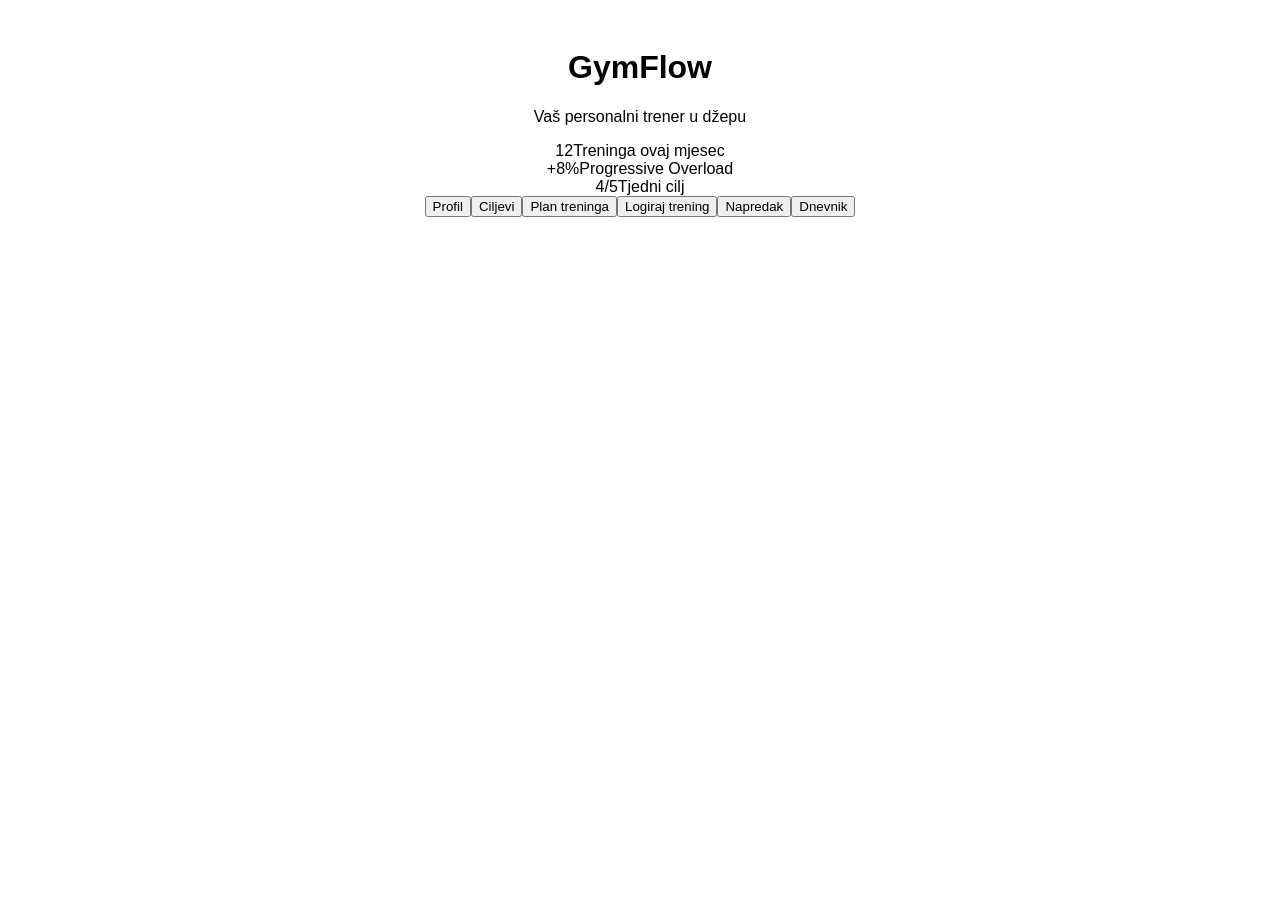
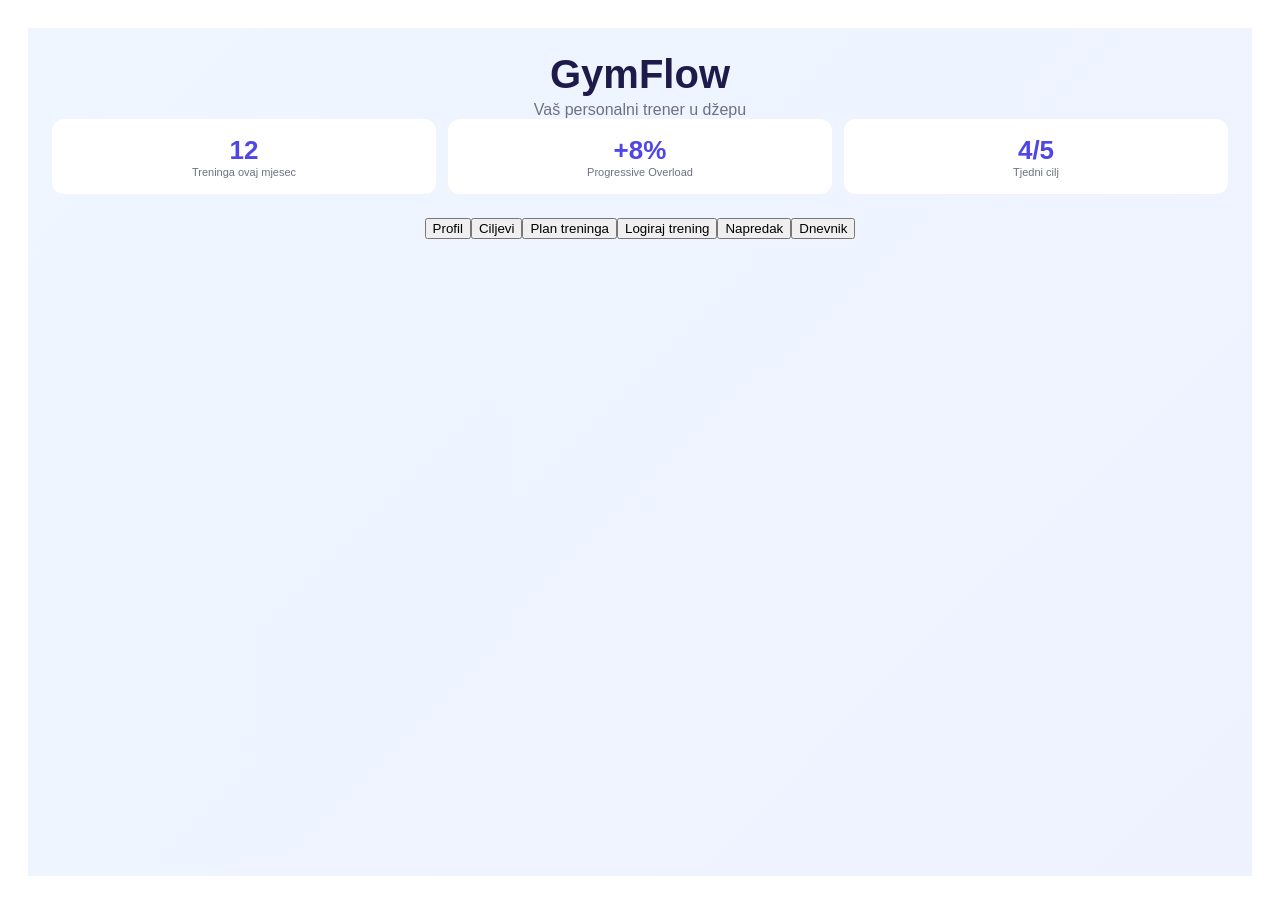
Before and after one commit to brkmika/gymflow, a Vue app in the folder vue-GymFlow/: page / in a window 1280 px wide. Before the commit the page ends 800 px from the top, so only its background shows below. Built offline with nearby package versions, Linux system fonts and the light colour scheme.

Commit message:
napravio sam pocetni design za ikone i pozadinu i slicno uz pomoc AI za boje i slicno

```diff
--- a/vue-GymFlow/src/App.vue
+++ b/vue-GymFlow/src/App.vue
@@ -2,13 +2,11 @@
 import HomeView from './views/HomeView.vue';
 
 </script>
-Import { createApp } from 'vue'
-Import HomeView from './views/HomeView.vue'
 
 
 <template>
  <div id="app">
-  <HomeView />
+  <RouterView />
  </div>
 </template>
 
--- a/vue-GymFlow/src/main.js
+++ b/vue-GymFlow/src/main.js
@@ -1,8 +1,9 @@
 import { createApp } from 'vue'
 import App from './App.vue'
+import router from './router/index.js'
 
-// dodaj router kada bude gotov
 
 const app = createApp(App)
+app.use(router)
 
 app.mount('#app')
--- a/vue-GymFlow/src/views/HomeView.vue
+++ b/vue-GymFlow/src/views/HomeView.vue
@@ -21,12 +21,12 @@
     </div>
 
    <div class="menu-grid">
-    <button>Profil</button>
-    <button>Ciljevi</button>
-    <button>Plan treninga</button>
-    <button>Logiraj trening</button>
-    <button>Napredak</button>
-    <button>Dnevnik</button>
+    <button @click="navigate('profil')">Profil</button>
+    <button @click="navigate('ciljevi')">Ciljevi</button>
+    <button @click="navigate('plan-treninga')">Plan treninga</button>
+    <button @click="navigate('logiraj-trening')">Logiraj trening</button>
+    <button @click="navigate('napredak')">Napredak</button>
+    <button @click="navigate('dnevnik')">Dnevnik</button>
    </div>
    </div>
 </template>
@@ -36,6 +36,67 @@
 // treba ispisati navigaciju na druge ekrane
 // quick stats trebaju biti dinamicni
 
+import { useRouter } from 'vue-router';
+
+const router = useRouter()
+
+const navigate = (screen) => {
+    router.push('/' + screen)
+}
+
+// spoji gumbe sa navigate
 
 
 </script>
+
+<style scoped>
+/* pozadina */
+.home {
+    min-height: 100vh;
+    padding: 24px;
+    background: linear-gradient(135deg, #eff6ff, #eef2ff);
+}
+
+/* naslov */
+.header h1 {
+    font-size: 40px;
+    font-weight: 800;
+    color: #1e1b4b;
+    margin: 0;
+}
+
+.header p {
+    color: #6b7280;
+    margin: 4px 0 0;
+}
+
+/* stat kartice */
+.quick-stats {
+    display: grid;
+    grid-template-columns: repeat(3, 1fr);
+    gap: 12px;
+    margin-bottom: 24px;
+}
+
+.stat-card {
+    background: white;
+    border-radius: 12px;
+    padding: 16px;
+    display: flex;
+    flex-direction: column;
+}
+
+.stat-card span:first-child {
+    font-size: 26px;
+    font-weight: 700;
+    color: #4f46e5
+}
+
+.stat-card span:last-child {
+    font-size: 11px;
+    color: #6b7280;
+}
+
+/* treba jos menu gumbe, pitaj AI */
+
+</style>
```
Also changed, not shown: vue-GymFlow/src/router/index.js (added, +20 -0 lines).
